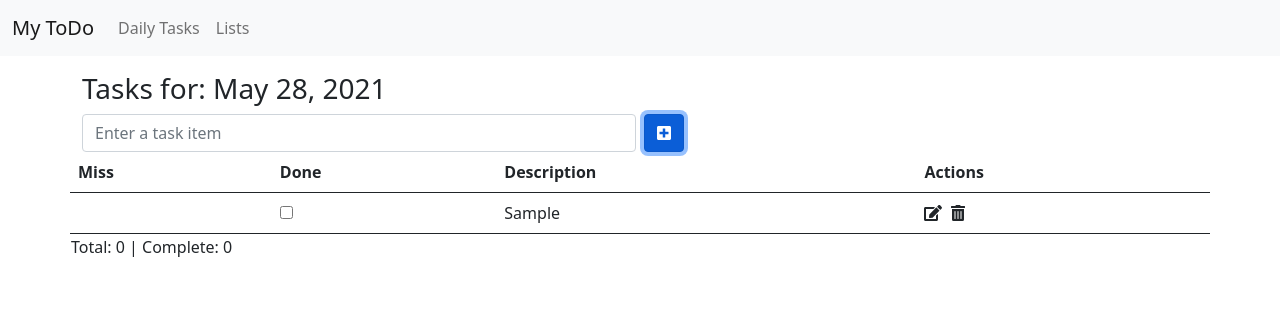
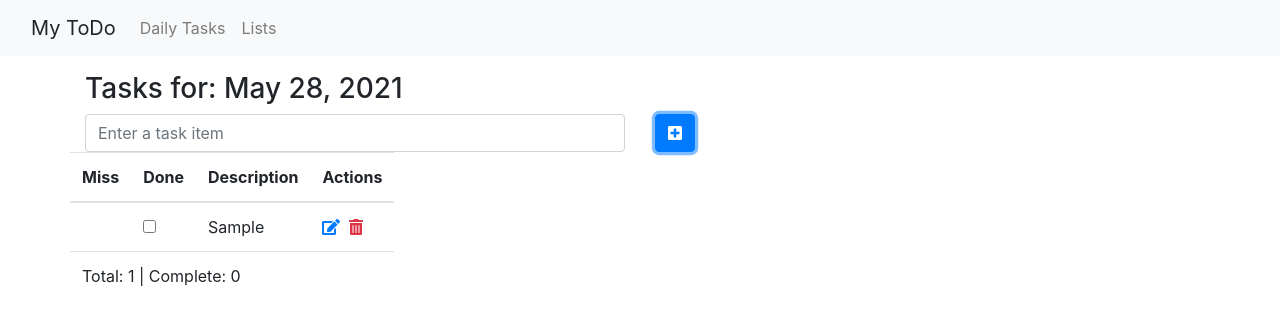
Before and after one commit to walkersoft/my-todoer-angular, an Angular app: page / in a window 1280 px wide. Both pictures are taken after typing "Sample" into the empty fields and a click on the button 664 px from the left and 132 px from the top of the page. Shown: the top 324 px of the page. Built offline with nearby package versions, Linux system fonts and the light colour scheme.

Commit message:
after much ado, got the deletion of tasks working with the use of a confirm modal

```diff
--- a/angular.json
+++ b/angular.json
@@ -27,7 +27,6 @@
               "src/assets"
             ],
             "styles": [
-              "node_modules/bootstrap/dist/css/bootstrap.min.css",
               "src/styles.css"
             ],
             "scripts": []
--- a/package.json
+++ b/package.json
@@ -24,6 +24,8 @@
     "@fortawesome/free-solid-svg-icons": "^5.15.3",
     "angular-fontawesome": "^1.0.0",
     "bootstrap": "^5.0.1",
+    "jquery": "^3.6.0",
+    "ngx-bootstrap": "^6.2.0",
     "rxjs": "~6.6.0",
     "tslib": "^2.1.0",
     "zone.js": "~0.11.4"
@@ -33,6 +35,7 @@
     "@angular/cli": "~12.0.1",
     "@angular/compiler-cli": "~12.0.1",
     "@types/jasmine": "~3.6.0",
+    "@types/jquery": "^3.5.5",
     "@types/node": "^12.11.1",
     "jasmine-core": "~3.7.0",
     "karma": "~6.3.0",
--- a/src/app/todays-tasks/todays-tasks.component.html
+++ b/src/app/todays-tasks/todays-tasks.component.html
@@ -13,26 +13,27 @@
       <table class="table table-responsive">
         <thead>
           <tr>
-            <th scope="col">Miss</th>
-            <th scope="col">Done</th>
-            <th scope="col">Description</th>
-            <th scope="col">Actions</th>
+            <th scope="col" class="col-auto">Miss</th>
+            <th scope="col"class="col-auto">Done</th>
+            <th scope="col" class="col-md-9 col-auto">Description</th>
+            <th scope="col"class="col-auto">Actions</th>
           </tr>
         </thead>
-        <tbody *ngFor="let task of todaysTasks.items">
+        <tbody *ngFor="let task of todaysTasks.items; let i = index">
           <tr class="{{task.completed ? 'table-success' : task.bleedOverCount == 0 ? 'table-default' : task.bleedOverCount > 1 ? 'table-danger' : 'table-warning'}}">
-            <td><span *ngIf="task.bleedOverCount > 0">x{{ task.bleedOverCount }}</span></td>
-            <td>
+            <td class="align-middle"><span *ngIf="task.bleedOverCount > 0">x{{ task.bleedOverCount }}</span></td>
+            <td class="align-middle">
               <input type="checkbox"
                      [checked]="task.completed"
                      [(ngModel)]="task.completed"
                      [ngModelOptions]="{standalone: true}"
                      (ngModelChange)="updateTaskTallies()"/>
             </td>
-            <td>{{ task.name }}</td>
-            <td>
-              <fa-icon [icon]="faEdit" title="Edit" (click)="updateTask(task)"></fa-icon>&nbsp;
-              <fa-icon [icon]="faTrashAlt" title="Delete"></fa-icon>
+            <td class="align-middle">{{ task.name }}</td>
+            <td class="align-middle">
+              <fa-icon class="text-primary" [icon]="faEdit" title="Edit" (click)="updateTask(task)"></fa-icon>&nbsp;
+              <fa-icon class="text-danger" [icon]="faTrashAlt" title="Delete" data-toggle="modal" data-target="#confirmDeleteModal" (click)="deletingTaskIndex = i"></fa-icon>
+
             </td>
           </tr>
         </tbody>
@@ -43,3 +44,24 @@
     </div>
   </form>
 </div>
+
+<!-- Delete Confirm Modal -->
+<div class="modal fade" id="confirmDeleteModal" tabindex="-1" role="dialog" aria-labelledby="confirmDeleteModalLabel" aria-hidden="true">
+  <div class="modal-dialog" role="document">
+    <div class="modal-content">
+      <div class="modal-header">
+        <h5 class="modal-title" id="confirmDeleteModalLabel">Confirm Delete</h5>
+        <button type="button" class="close" data-dismiss="modal" aria-label="Close">
+          <span aria-hidden="true">&times;</span>
+        </button>
+      </div>
+      <div class="modal-body">
+        Are you sure you want to delete this task?
+      </div>
+      <div class="modal-footer">
+        <button type="button" class="btn btn-danger" (click)="removeTask()" data-dismiss="modal">Delete Task</button>
+        <button type="button" class="btn btn-secondary" (click)="deletingTaskIndex = -1" data-dismiss="modal">Cancel</button>
+      </div>
+    </div>
+  </div>
+</div>
--- a/src/app/todays-tasks/todays-tasks.component.ts
+++ b/src/app/todays-tasks/todays-tasks.component.ts
@@ -22,6 +22,7 @@ export class TodaysTasksComponent implements OnInit, OnChanges {
   completeCount: number = 0;
   editingTaskIndex: number = -1;
   editingTask!: TaskItem;
+  deletingTaskIndex: number = -1;
 
   todaysTasks: TaskList = {
     day: new Date(),
@@ -46,9 +47,6 @@ export class TodaysTasksComponent implements OnInit, OnChanges {
   }
 
   processTaskInput(): void {
-    let mode = this.processNew ? "add new" : "edit exising";
-    console.log("processing... " + mode);
-
     if (this.taskDescription === "") return;
 
     if (this.processNew) {
@@ -57,7 +55,6 @@ export class TodaysTasksComponent implements OnInit, OnChanges {
         completed: false,
         bleedOverCount: 0
       }
-
       this.todaysTasks.items.push(task);
       this.taskDescription = "";
     } else {
@@ -67,6 +64,8 @@ export class TodaysTasksComponent implements OnInit, OnChanges {
     }
 
     this.processNew = true;
+    this.updateTaskTallies();
+    console.log(this.todaysTasks.items)
   }
 
   updateTask(task: TaskItem) {
@@ -76,21 +75,10 @@ export class TodaysTasksComponent implements OnInit, OnChanges {
     this.faInputIcon = faEdit;
   }
 
+  removeTask() {
+    this.todaysTasks.items.splice(this.deletingTaskIndex, 1);
+    this.deletingTaskIndex = -1;
+    this.updateTaskTallies();
+  }
+
 }
-
-
-/* {
-  name: "Do the dishes",
-  completed: false,
-  bleedOverCount: 0
-},
-{
-  name: "Watch three Tim Corey vids for TimCo manager project",
-  completed: true,
-  bleedOverCount: 1
-},
-{
-  name: "Work on this app",
-  completed: false,
-  bleedOverCount: 2
-}, */
--- a/src/index.html
+++ b/src/index.html
@@ -6,6 +6,10 @@
   <base href="/">
   <meta name="viewport" content="width=device-width, initial-scale=1">
   <link rel="icon" type="image/x-icon" href="favicon.ico">
+  <link rel="stylesheet" href="https://stackpath.bootstrapcdn.com/bootstrap/4.1.3/css/bootstrap.min.css" integrity="sha384-MCw98/SFnGE8fJT3GXwEOngsV7Zt27NXFoaoApmYm81iuXoPkFOJwJ8ERdknLPMO" crossorigin="anonymous">
+  <script src="https://code.jquery.com/jquery-3.3.1.slim.min.js" integrity="sha384-q8i/X+965DzO0rT7abK41JStQIAqVgRVzpbzo5smXKp4YfRvH+8abtTE1Pi6jizo" crossorigin="anonymous"></script>
+  <script src="https://cdnjs.cloudflare.com/ajax/libs/popper.js/1.14.3/umd/popper.min.js" integrity="sha384-ZMP7rVo3mIykV+2+9J3UJ46jBk0WLaUAdn689aCwoqbBJiSnjAK/l8WvCWPIPm49" crossorigin="anonymous"></script>
+  <script src="https://stackpath.bootstrapcdn.com/bootstrap/4.1.3/js/bootstrap.min.js" integrity="sha384-ChfqqxuZUCnJSK3+MXmPNIyE6ZbWh2IMqE241rYiqJxyMiZ6OW/JmZQ5stwEULTy" crossorigin="anonymous"></script>
 </head>
 <body>
   <nav class="navbar navbar-expand-lg navbar-light bg-light">
```
Also changed, not shown: 1 other file (tests, documents, lock files or other folders).
